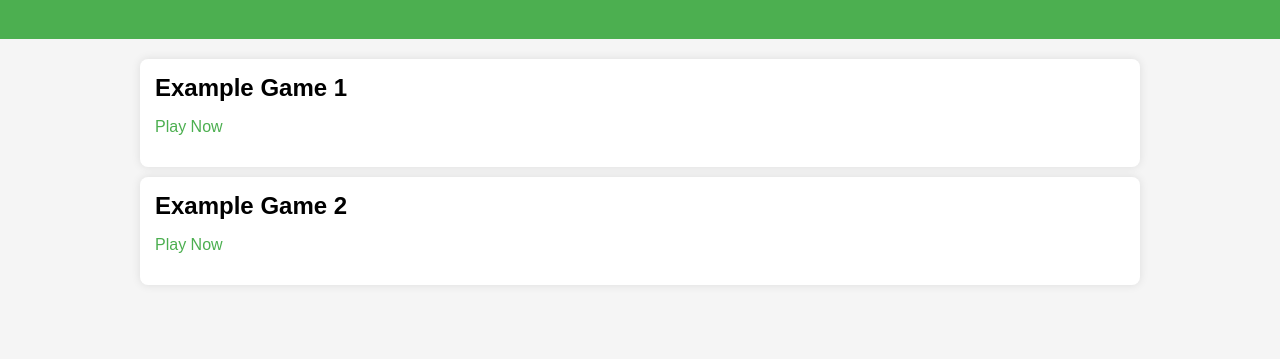
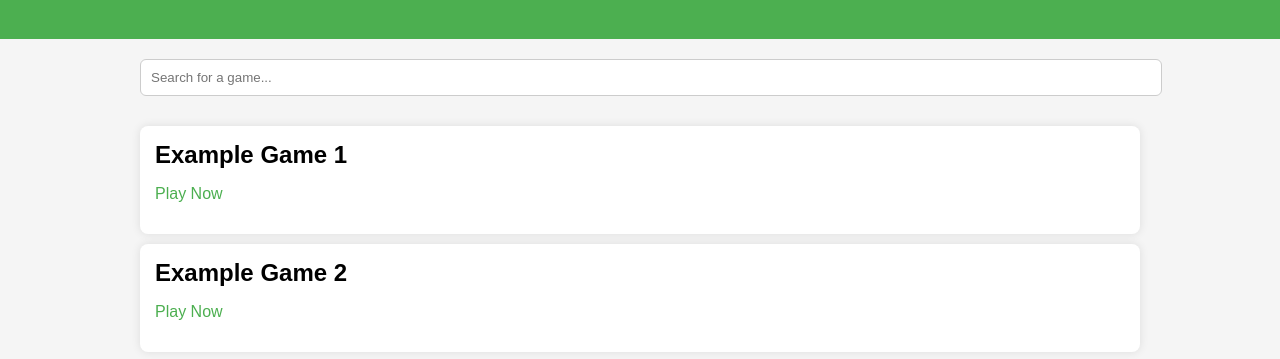
Before and after one commit to virensingh011/stremeX, a plain HTML site: page index.html in a window 1280 px wide. Shown: the part 81-440 px from the top of the page. Drawn offline with Linux system fonts and the light colour scheme.

Commit message:
Update index.html

```diff
--- a/index.html
+++ b/index.html
@@ -4,7 +4,7 @@
     <meta charset="UTF-8">
     <meta name="viewport" content="width=device-width, initial-scale=1.0">
     <meta name="description" content="Trending Games Catalog">
-    <title>Game Catalog</title>
+    <title>Trending Games Catalog</title>
     <style>
         body {
             font-family: Arial, sans-serif;
@@ -40,37 +40,45 @@
         .game-card a:hover {
             text-decoration: underline;
         }
+        #searchBar {
+            width: 100%;
+            padding: 10px;
+            margin-bottom: 20px;
+            border-radius: 6px;
+            border: 1px solid #ccc;
+        }
     </style>
 </head>
 <body>
     <header>
         <h1>Trending Games Catalog</h1>
     </header>
-    <div class="container" id="gameContainer">
-        <!-- Game entries will go here -->
-        <!-- Example:
-        <div class="game-card">
-            <h2>Game Name</h2>
-            <p><a href="https://link-to-game.com" target="_blank">Play Now</a></p>
+    <div class="container">
+        <input type="text" id="searchBar" placeholder="Search for a game...">
+        <div id="gameContainer">
+            <!-- Example game cards -->
+            <div class="game-card">
+                <h2>Example Game 1</h2>
+                <p><a href="https://example.com/game1" target="_blank">Play Now</a></p>
+            </div>
+            <div class="game-card">
+                <h2>Example Game 2</h2>
+                <p><a href="https://example.com/game2" target="_blank">Play Now</a></p>
+            </div>
         </div>
-        -->
     </div>
 
     <script>
-        // Example: Adding a game dynamically (optional)
-        const games = [
-            {name: "Example Game 1", url: "https://example.com/game1"},
-            {name: "Example Game 2", url: "https://example.com/game2"}
-        ];
+        const searchBar = document.getElementById('searchBar');
+        const gameContainer = document.getElementById('gameContainer');
 
-        const container = document.getElementById('gameContainer');
-
-        games.forEach(game => {
-            const card = document.createElement('div');
-            card.className = 'game-card';
-            card.innerHTML = `<h2>${game.name}</h2>
-                              <p><a href="${game.url}" target="_blank">Play Now</a></p>`;
-            container.appendChild(card);
+        searchBar.addEventListener('input', () => {
+            const filter = searchBar.value.toLowerCase();
+            const cards = gameContainer.getElementsByClassName('game-card');
+            for (let card of cards) {
+                const title = card.getElementsByTagName('h2')[0].textContent.toLowerCase();
+                card.style.display = title.includes(filter) ? '' : 'none';
+            }
         });
     </script>
 </body>
```
